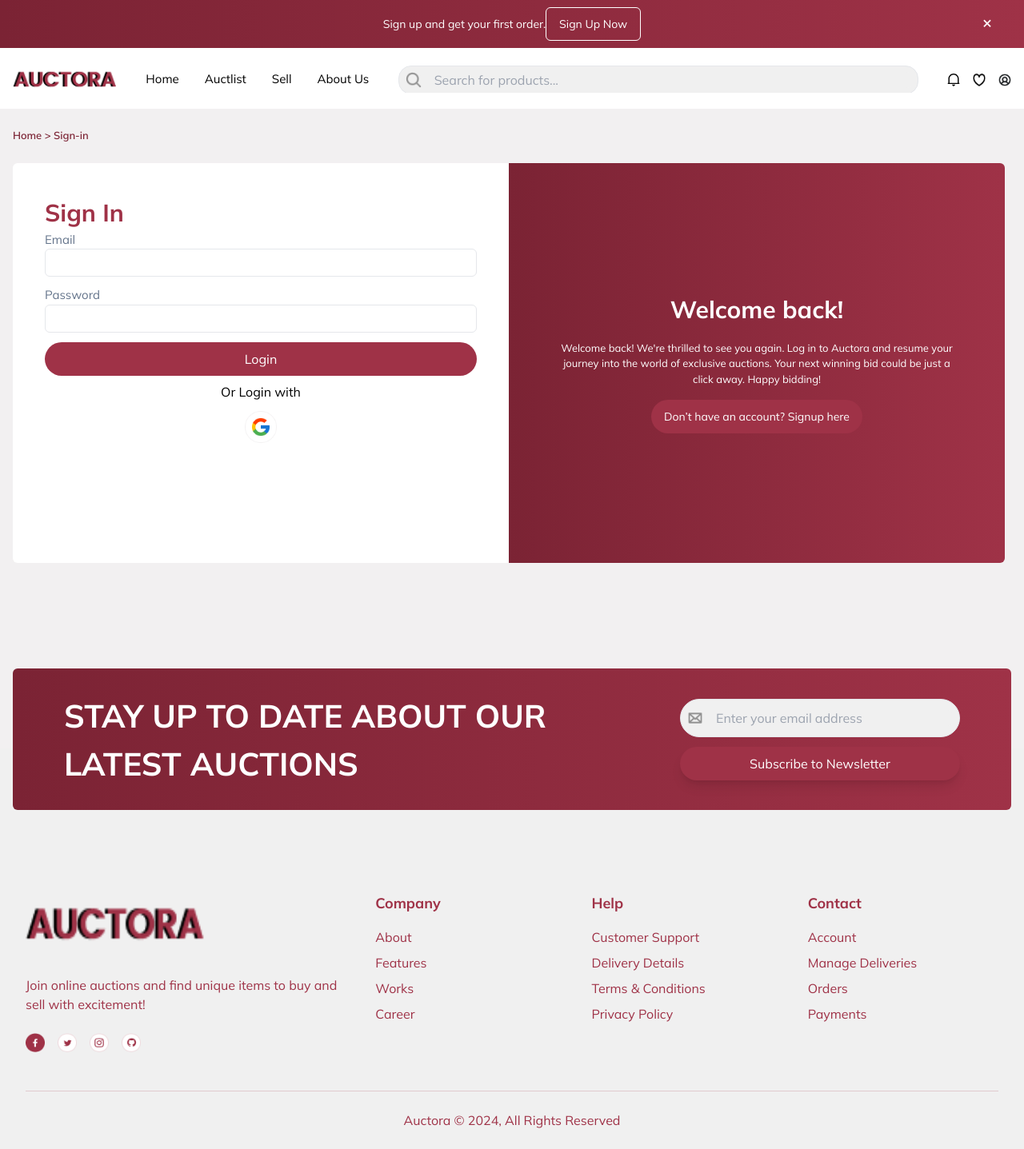
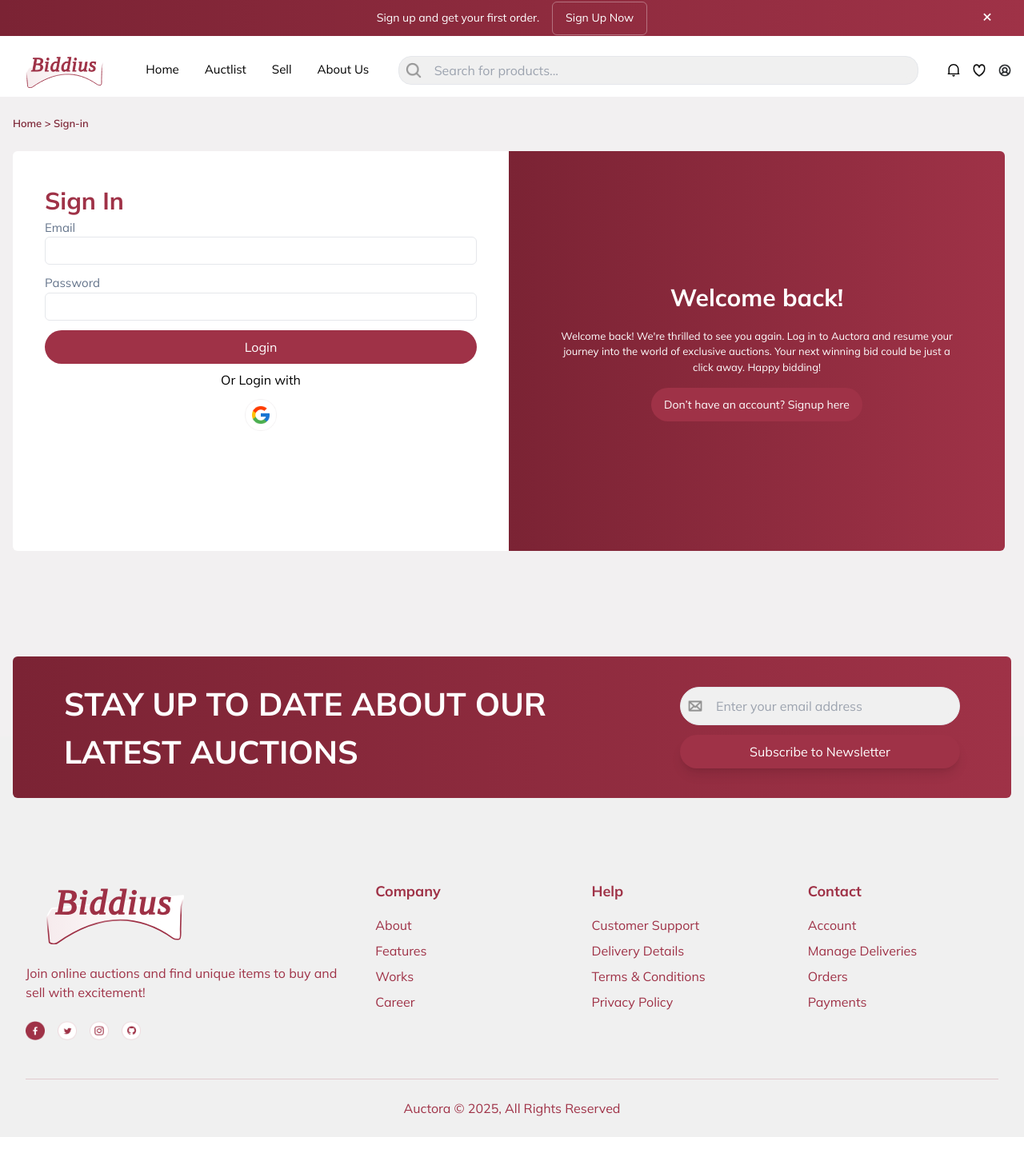
Before and after one commit to Colauncha/Auctora-Frontend, a React (Vite) app: page /sign-in in a window 1280 px wide. Shown: the whole page at 80% size. Built offline with nearby package versions, Linux system fonts and the light colour scheme.

Commit message:
Update logo asset and adjust layout in Ads and Nav components

```diff
--- a/src/Constants/index.js
+++ b/src/Constants/index.js
@@ -4,7 +4,9 @@
 import user from "../assets/icons/user.png";
 import ps_5 from "../assets/uploads/ps_5.png";
 import Nikon from "../assets/uploads/Nikon.png";
-import logo from "../assets/icons/Auctora_logo.png";
+import logo from "../assets/svg/biddiusLogo.svg";
+// import logo from "../assets/icons/Auctora_logo.png";
+// import logo from "../assets/svg/WalletHistory.svg";
 import Fride from "../assets/uploads/Fridge.png";
 import AC from "../assets/uploads/Air_conditioner.png";
 import Macbook from "../assets/uploads/Macbook20.png";
--- a/src/Pages/Home/Ads.jsx
+++ b/src/Pages/Home/Ads.jsx
@@ -19,15 +19,15 @@
   if (!isVisible) return null; // If not visible, don't render the component
 
   return (
-    <div className="bg-gradient-to-r from-[#7B2334] to-[#9F3247] h-[60px] w-full flex items-center justify-center gap-2 text-[12px] md:text-[14px] overflow-hidden mb-4 relative">
+    <div className="bg-gradient-to-r from-[#7B2334] to-[#9F3247] h-[45px] w-full flex items-center justify-center gap-2 text-[12px] md:text-[14px] overflow-hidden mb-4 relative">
       <button
         onClick={closeAds}
-        className="absolute right-10 top-7 transform -translate-y-1/2 text-white text-xl font-bold"
+        className="absolute right-10 top-5 transform -translate-y-1/2 text-white text-xl font-bold"
         aria-label="Close Ads"
       >
         ×
       </button>
-      <div className="max-w-[1280px] w-full px-4 flex items-center justify-center">
+      <div className="max-w-[1280px] w-full px-4 flex items-center justify-center gap-4">
         {isAuthenticated ? (
           <p className="text-white">Welcome to Auctora</p>
         ) : (
@@ -35,7 +35,7 @@
             <p className="text-white">Sign up and get your first order.</p>
             <Button
               label="Sign Up Now"
-              className="text-white bg-transparent border border-white px-3 py-1 rounded-md hover:bg-white hover:text-[#9F3247] transition-all"
+              className="text-white bg-transparent h-[28px] border border-[#ffffff55] px-3 py-1 rounded-md hover:bg-[#9F3247] hover:text-[#ffffff] transition-all"
               onClick={signup}
               aria-label="Sign Up Now"
             />
--- a/src/Pages/Home/Footer.jsx
+++ b/src/Pages/Home/Footer.jsx
@@ -186,7 +186,7 @@
 
         {/* Copyright Section */}
         <div className="mt-12 mb-6 border-t border-[#9F3247] border-opacity-20 pt-6 text-center text-sm sm:text-base">
-          Auctora © 2024, All Rights Reserved
+          Auctora © {new Date().getFullYear()}, All Rights Reserved
         </div>
       </footer>
     </div>
--- a/src/Pages/Home/Nav.jsx
+++ b/src/Pages/Home/Nav.jsx
@@ -47,7 +47,7 @@
   };
 
   return (
-    <div className="h-[36px] my-[20px] w-full overflow-hidden">
+    <div className="h-[36px] my-[20px] w-full overflow-visible">
       {isMobile ? (
         <div className="formatter flex justify-between items-center w-full px-4">
           <div className="flex items-center gap-4 relative">
@@ -65,11 +65,10 @@
               />
             )}
             <Link to={`/`}>
-              <img src={logo} alt="logo" className="w-[130px]" />
+              <img src={logo} alt="logo" className="w-20 h-12" />
             </Link>
           </div>
           {isMenuOpen && (
-            // <nav className="text-[16px] absolute z-10 text-white bg-gradient-to-r from-[#7B2334] to-[#9F3247] left-0 top-0 w-full p-10">
             <nav className="text-[16px] absolute z-10 text-white bg-gradient-to-r from-[#7B2334] to-[#9F3247] left-0 top-0 w-full px-4 py-6">
 
               <ul className="flex flex-col gap-8 pb-10 m-auto">
@@ -100,9 +99,9 @@
           </div>
         </div>
       ) : (
-        <div className="formatter flex justify-between items-center w-full px-4 max-w-[1280px] mx-auto">
+        <div className="flex justify-between items-center w-full px-4 max-w-[1280px] mx-auto">
           <Link to={`/`}>
-            <img src={logo} alt="logo" className="w-[130px]" />
+            <img src={logo} alt="logo" className="w-[130px] h-[45px]" />
           </Link>
           <nav className="sm:text-[15px] text-[16px]">
             <ul className="flex gap-8">
```
Also changed, not shown: src/assets/icons/biddius_logo_trans.png (added), src/assets/svg/biddiusLogo.svg (added).
